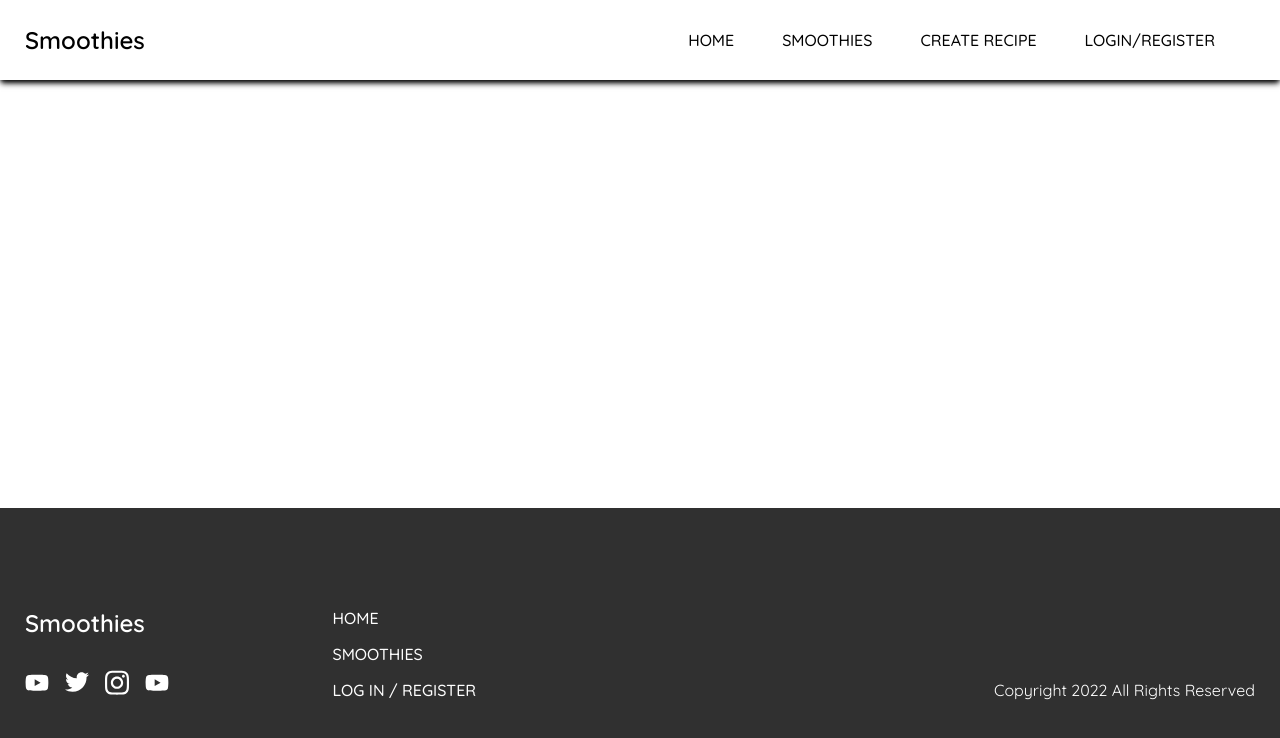
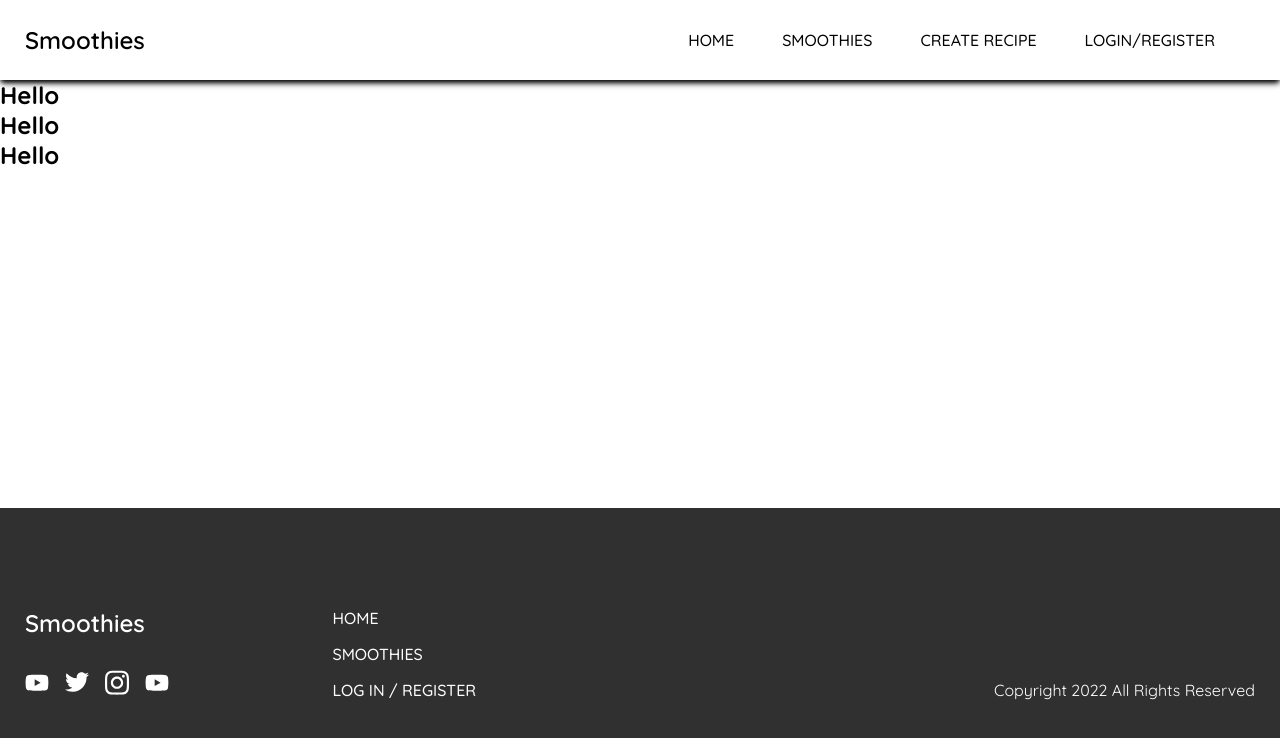
Before and after one commit to leona55/JobPortal, a Vue app: page / in a window 1280 px wide. Shown: the top 738 px of the page. Built offline with nearby package versions, Linux system fonts and the light colour scheme; what vue2-editor would draw is missing.

Commit message:
Creating SmoothiePost

```diff
--- /dev/null
+++ b/src/components/SmoothiePost.vue
@@ -0,0 +1,13 @@
+<template>
+  <div>
+      <h2>Hello</h2>
+  </div>
+</template>
+
+<script>
+export default {
+name: "smoothiePost",
+};
+</script>
+
+<style lang="scss" scoped></style>
--- a/src/views/Home.vue
+++ b/src/views/Home.vue
@@ -1,10 +1,37 @@
 <template>
-  <div class="home"></div>
+  <div class="home">
+    <SmoothiePost :post="welcomeScreen" />
+    <SmoothiePost :post="post" v-for="(post, index) in sampleSmoothiePost" :key="index" />
+  </div>
 </template>
 
 <script>
+import SmoothiePost from "../components/SmoothiePost.vue";
 export default {
   name: "Home",
-  components: {},
+  components: {SmoothiePost},
+  data() {
+    return {
+      welcomeScreen: {
+        title: "Welcome!",
+        smoothiePost:
+        "Weekly smoothie recipes. Register today to never miss a post with new recipe",
+        welcomeScreen: true,
+        photo: "1",
+      },
+      sampleSmoothiePost: [
+        {
+          title: "This is a Filler Title!",
+          smoothieHTML: "This is a filler smoothie post title!",
+          smoothieCoverPhoto: "2",
+        },
+        {
+          title: "This is a Filler Title!",
+          smoothieHTML: "This is a filler smoothie post title!",
+          smoothieCoverPhoto: "3",
+        },
+      ],
+    };
+  },
 };
 </script>
```
